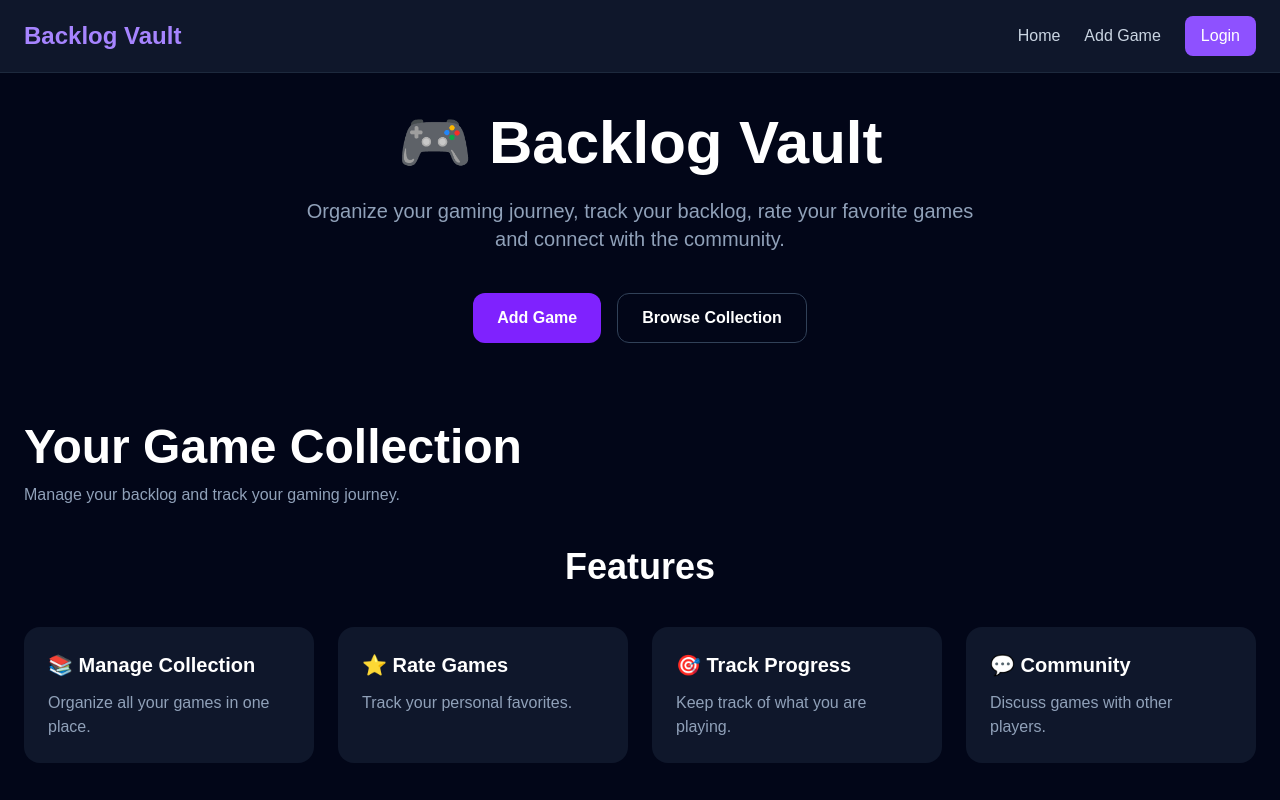
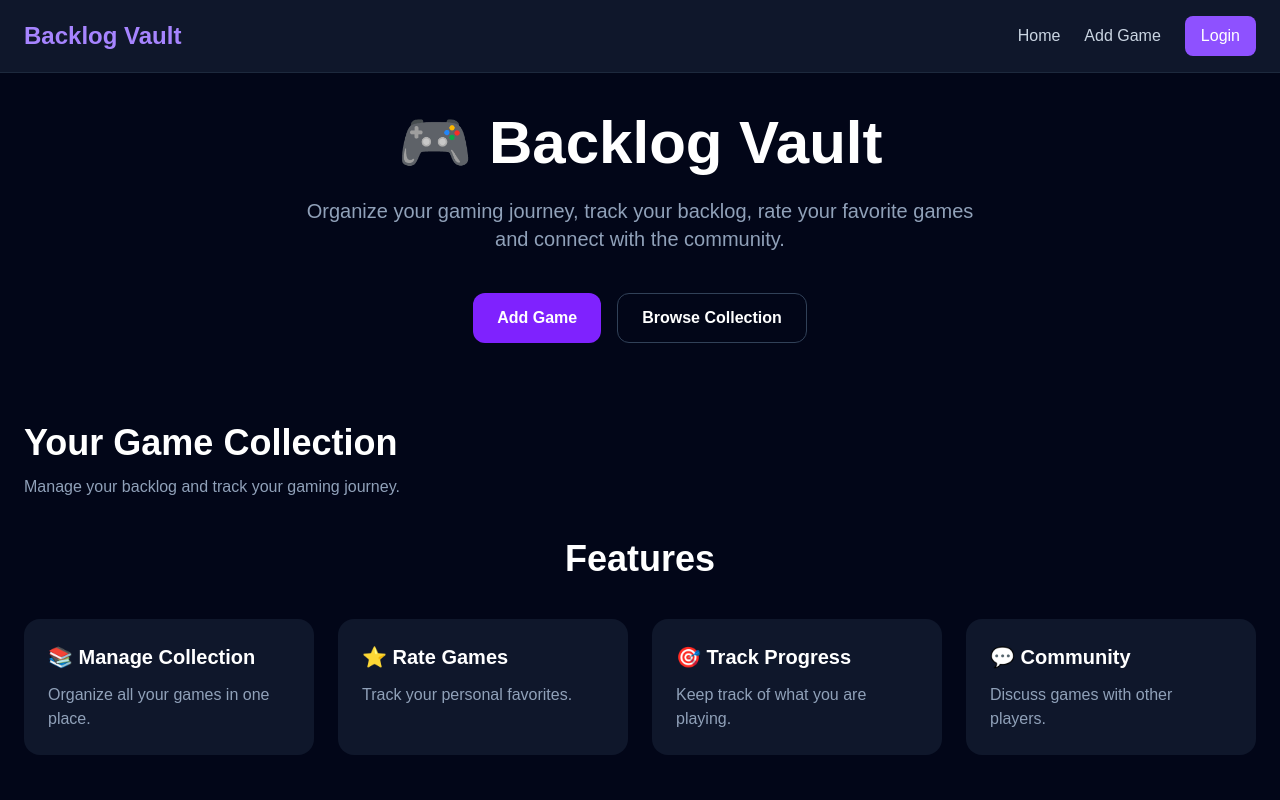
Before and after one commit to joreut728-cmd/backlog-vault, a React (Vite) app: page / in a window 1280 px wide. Shown: the top 800 px of the page. Built offline with nearby package versions, Linux system fonts and the light colour scheme.

Commit message:
Feature section hinzugefügt

```diff
--- a/src/pages/HomePage.jsx
+++ b/src/pages/HomePage.jsx
@@ -24,7 +24,7 @@ function HomePage() {
         </div>
       </div>
       <div className="mb-10">
-        <h1 className="text-5xl font-bold">Your Game Collection</h1>
+        <h2 className="text-4xl font-bold">Your Game Collection</h2>
 
         <p className="mt-3 text-slate-400">
           Manage your backlog and track your gaming journey.
```
